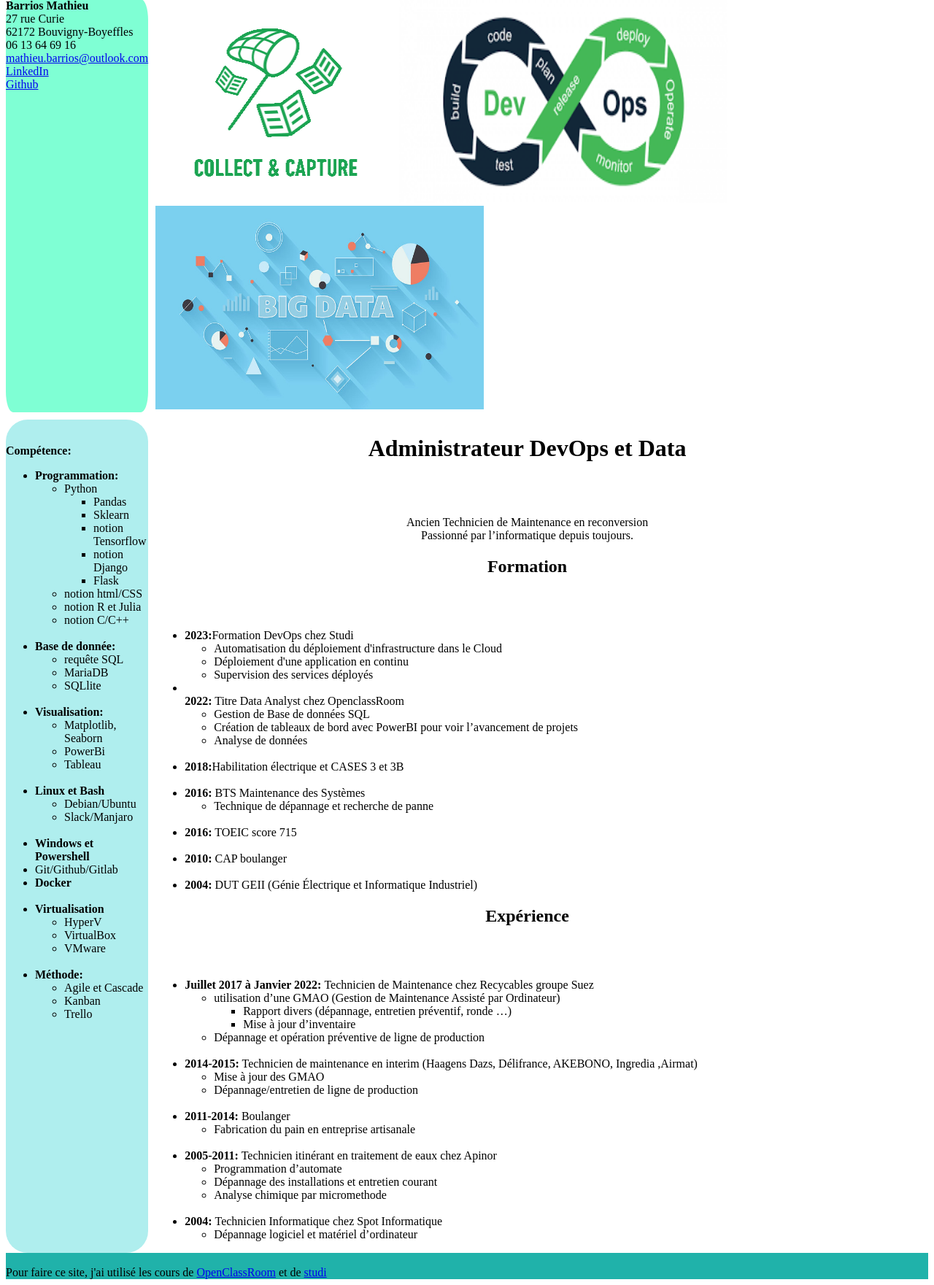
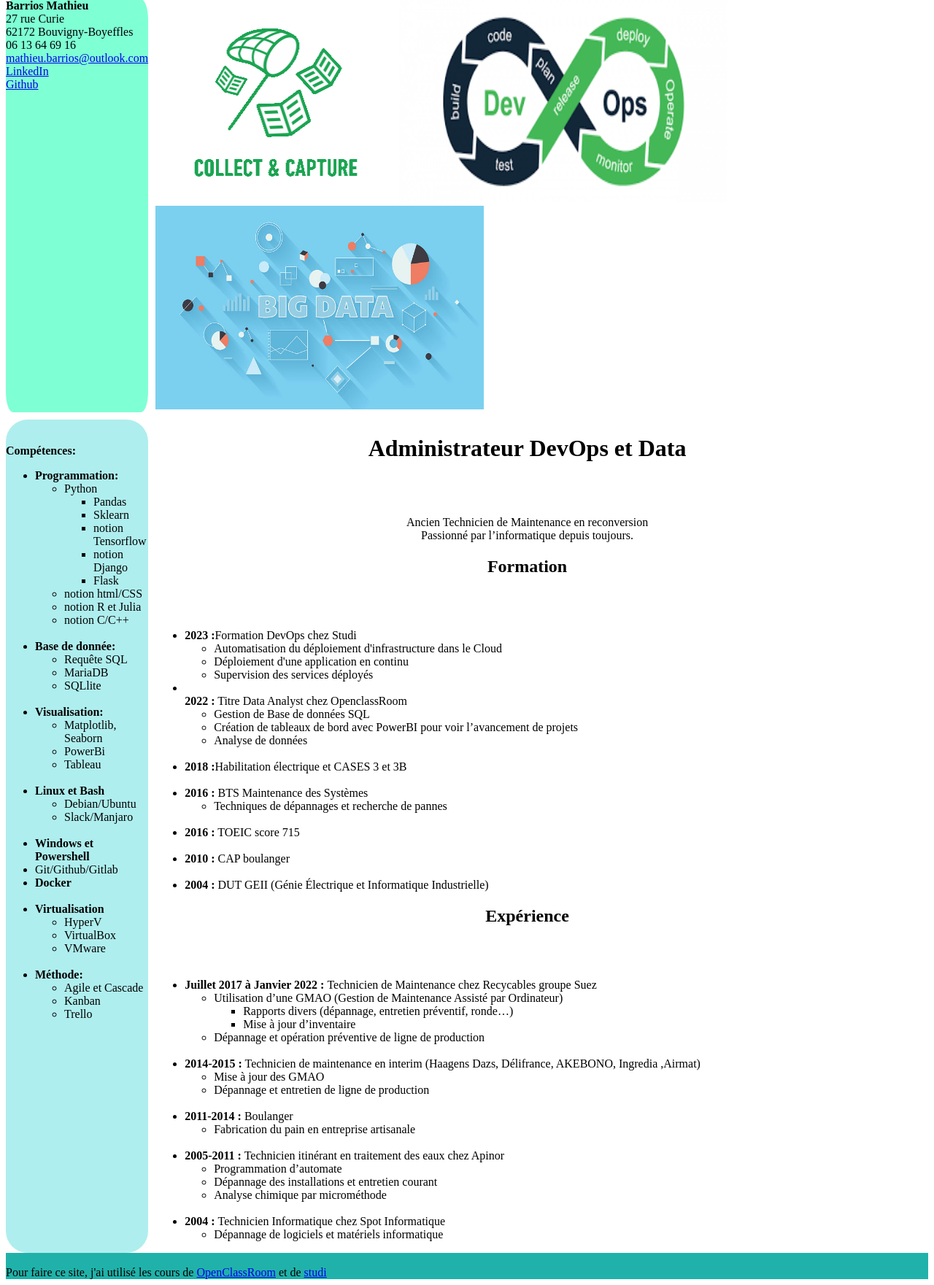
Before and after one commit to barrmath/web_pingouin, a Flask app: page /cv/ in a window 1280 px wide. Shown: the part 36-1797 px from the top of the page at 73% size. Run offline with Flask 3, Linux system fonts and the light colour scheme.

Commit message:
correction CV orth

```diff
--- a/pingouin_app/templates/CV.html
+++ b/pingouin_app/templates/CV.html
@@ -25,7 +25,7 @@
 	<div class="competence">
 		<p>
 			<br>
-			<b>Compétence:</b>
+			<b>Compétences:</b>
 			<ul>
 				<li><b>Programmation:</b>
 				<ul>
@@ -44,7 +44,7 @@
 				<br>
 				<li><b>Base de donnée:</b></li>
 				<ul>
-					<li>requête SQL</li>
+					<li>Requête SQL</li>
 					<li>MariaDB</li>
 					<li>SQLlite</li>
 				</ul>
@@ -96,7 +96,7 @@
 		<br>
 		<br>
 		<ul>
-			<li><b>2023:</b>Formation DevOps chez Studi</li>
+			<li><b>2023 :</b>Formation DevOps chez Studi</li>
 					<ul>
 						<li>Automatisation du déploiement d'infrastructure dans le Cloud</li>
 						<li>Déploiement d'une application en continu</li>
@@ -104,7 +104,7 @@
 					</ul>
 			<li>
 			<br>
-				<b>2022:</b> Titre Data Analyst chez OpenclassRoom
+				<b>2022 :</b> Titre Data Analyst chez OpenclassRoom
 				<ul>
 					<li>Gestion de Base de données SQL</li>
 					<li>Création de tableaux de bord avec PowerBI pour voir l’avancement de projets</li>
@@ -112,18 +112,18 @@
 				</ul>
 			</li>
 			<br>
-			<li><b>2018:</b>Habilitation électrique et CASES 3 et 3B</li>
+			<li><b>2018 :</b>Habilitation électrique et CASES 3 et 3B</li>
 			<br>
-			<li><b>2016:</b> BTS	Maintenance des Systèmes</li>
+			<li><b>2016 :</b> BTS	Maintenance des Systèmes</li>
 			<ul>
-				<li>Technique de dépannage et recherche de panne</li>
+				<li>Techniques de dépannages et recherche de pannes</li>
 			</ul>
 			<br>
-			<li><b>2016:</b> TOEIC score 715</li>
+			<li><b>2016 :</b> TOEIC score 715</li>
 			<br>
-			<li><b>2010:</b> CAP	boulanger</li>
+			<li><b>2010 :</b> CAP	boulanger</li>
 			<br>
-			<li><b>2004:</b> DUT GEII (Génie Électrique et Informatique Industriel)</li>
+			<li><b>2004 :</b> DUT GEII (Génie Électrique et Informatique Industrielle)</li>
 		</ul>
 
 		<h2>Expérience</h2>
@@ -131,37 +131,37 @@
 			<br>
 
 		<ul>
-			<li><b>Juillet 2017 à Janvier 2022: </b>Technicien de Maintenance chez Recycables groupe Suez
+			<li><b>Juillet 2017 à Janvier 2022 : </b>Technicien de Maintenance chez Recycables groupe Suez
 			<ul>
-				<li>utilisation d’une GMAO (Gestion de Maintenance Assisté par Ordinateur)
+				<li>Utilisation d’une GMAO (Gestion de Maintenance Assisté par Ordinateur)
 				<ul>
-					<li>Rapport divers (dépannage, entretien préventif, ronde …)</li>
+					<li>Rapports divers (dépannage, entretien préventif, ronde…)</li>
 					<li>Mise à jour d’inventaire</li>
 				</ul>
 			<li>Dépannage et opération préventive de ligne de production
 			</ul>
 			<br>
-			<li><b>2014-2015:</b> Technicien de maintenance en interim (Haagens Dazs, Délifrance,	AKEBONO, Ingredia ,Airmat)
+			<li><b>2014-2015 :</b> Technicien de maintenance en interim (Haagens Dazs, Délifrance,	AKEBONO, Ingredia ,Airmat)
 			<ul>
 				<li>Mise à jour des GMAO
-				<li>Dépannage/entretien de ligne de production
+				<li>Dépannage et entretien de ligne de production
 			</ul>
 			<br>
-			<li><b>2011-2014:</b> Boulanger
+			<li><b>2011-2014 :</b> Boulanger
 			<ul>
 				<li>Fabrication du pain en entreprise artisanale
 			</ul>
 			<br>
-			<li><b>2005-2011:</b> Technicien itinérant en traitement de eaux chez Apinor
+			<li><b>2005-2011 :</b> Technicien itinérant en traitement des eaux chez Apinor
 			<ul>
 				<li>Programmation d’automate
 				<li>Dépannage des installations et entretien courant
-				<li>Analyse chimique par	micromethode
+				<li>Analyse chimique par microméthode
 			</ul>
 			<br>
-			<li><b>2004: </b>Technicien Informatique chez Spot Informatique
+			<li><b>2004 : </b>Technicien Informatique chez Spot Informatique
 				<ul>
-					<li>Dépannage logiciel et matériel d’ordinateur
+					<li>Dépannage de logiciels et matériels informatique
 				</ul>
 		</ul>
 	</div>
```
